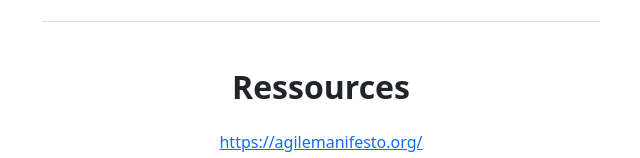
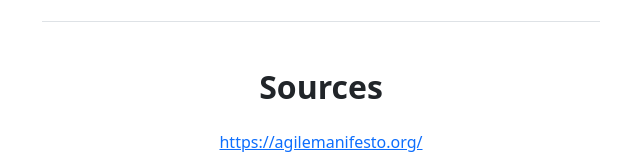
Before and after one commit to azaou123/agilePresentation, a plain HTML site: page index.html in a window 1280 px wide. Shown: the part 165-323 px from the top of the page, without its empty margins (319-959 px from the left). Drawn offline with nearby package versions, Linux system fonts and the light colour scheme.

Commit message:
first commit : adding sources

```diff
--- a/index.html
+++ b/index.html
@@ -28,7 +28,7 @@
                 </div>
                 <div class="lc-block mb-4">
                     <div editable="rich">
-                        <h2 class="fw-bolder">Ressources</h2>
+                        <h2 class="fw-bolder">Sources</h2>
                     </div>
                 </div>
                 <div class="lc-block">
```
